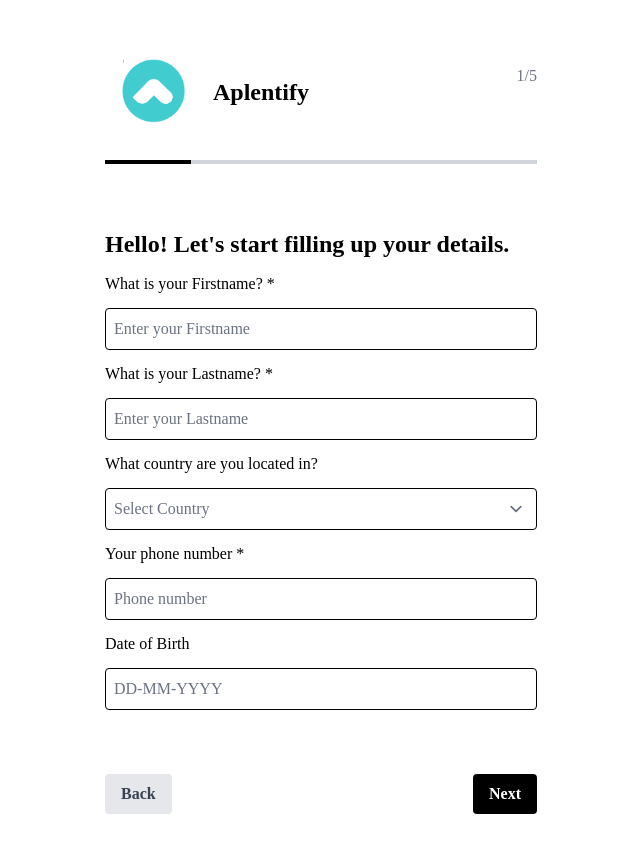
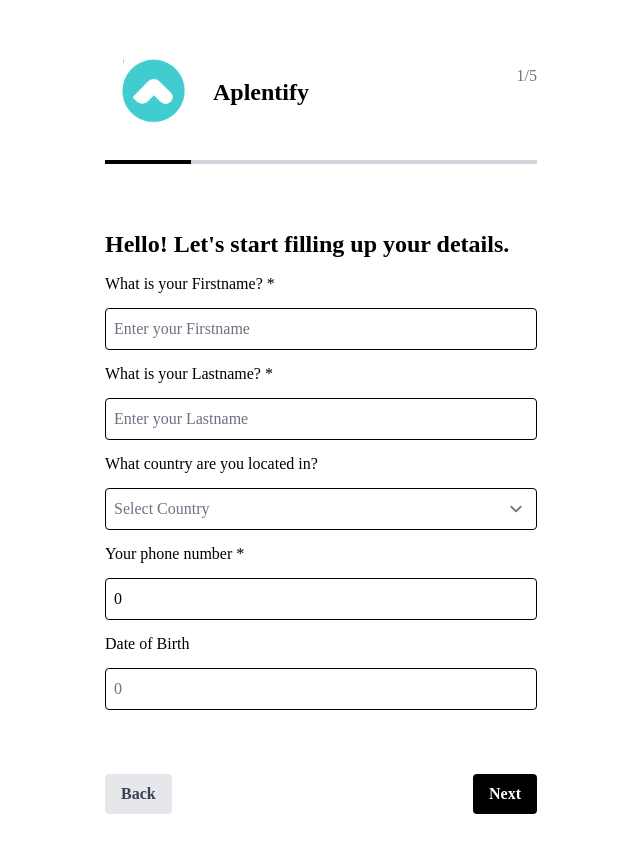
Before and after one commit to KGrim23/Travel-App_Nextjs, a Next.js app: page /register in a window 1280 px wide. Shown: the whole page, without its empty margins (319-959 px from the left). Built offline with nearby package versions, Linux system fonts and the light colour scheme.

Commit message:
updated the projects

```diff
--- a/app/(UJ5)/register/page.tsx
+++ b/app/(UJ5)/register/page.tsx
@@ -8,10 +8,12 @@ type FormData = {
   name: string;
   surname: string;
   country: string;
+  phoneNumber: number;
   primaryExpertise: string;
   secondaryExpertise: string;
   relatedDisciplines: string[];
   skills: string[];
+  dateOfBirth: number;
 };
 
 const RegisterPage: React.FC = () => {
@@ -24,6 +26,8 @@ const RegisterPage: React.FC = () => {
     secondaryExpertise: '',
     relatedDisciplines: [],
     skills: [],
+    dateOfBirth: 0,
+    phoneNumber: 0,
   });
 
   const countries = [
@@ -105,7 +109,7 @@ const RegisterPage: React.FC = () => {
       case 1:
         return (
           <div className="flex flex-col items-start mx-auto py-6 px-0 space-y-3">
-             <h1 className="flex font-semibold text-2xl">Hello! Let's start filling up your details.</h1>
+            <h1 className="flex font-semibold text-2xl">Hello! Let's start filling up your details.</h1>
             <label htmlFor="">What is your Firstname? *</label>
             <input
               className="block mb-2 p-2 border border-black w-full rounded"
@@ -142,23 +146,23 @@ const RegisterPage: React.FC = () => {
               ))}
             </select>
 
-            <label htmlFor="">Your phone number *</label>
+            <label htmlFor="phoneNumber">Your phone number *</label>
             <input
               className="block mb-2 p-2 border border-black w-full rounded"
-              type="text"
-              name="surname"
-              value={formData.surname}
+              type="number"
+              name="phoneNumber"
+              value={formData.phoneNumber}
               onChange={handleChange}
               placeholder="Phone number"
               required
             />
 
-            <label htmlFor="">Date of Birth</label>
+            <label htmlFor="dateOfBirth">Date of Birth</label>
             <input
               className="block mb-2 p-2 border text-gray-500 border-black w-full rounded"
-              type="text"
-              name="surname"
-              value={formData.surname}
+              type="number"
+              name="dateOfBirth"
+              value={formData.dateOfBirth}
               onChange={handleChange}
               placeholder="DD-MM-YYYY"
               required
```
